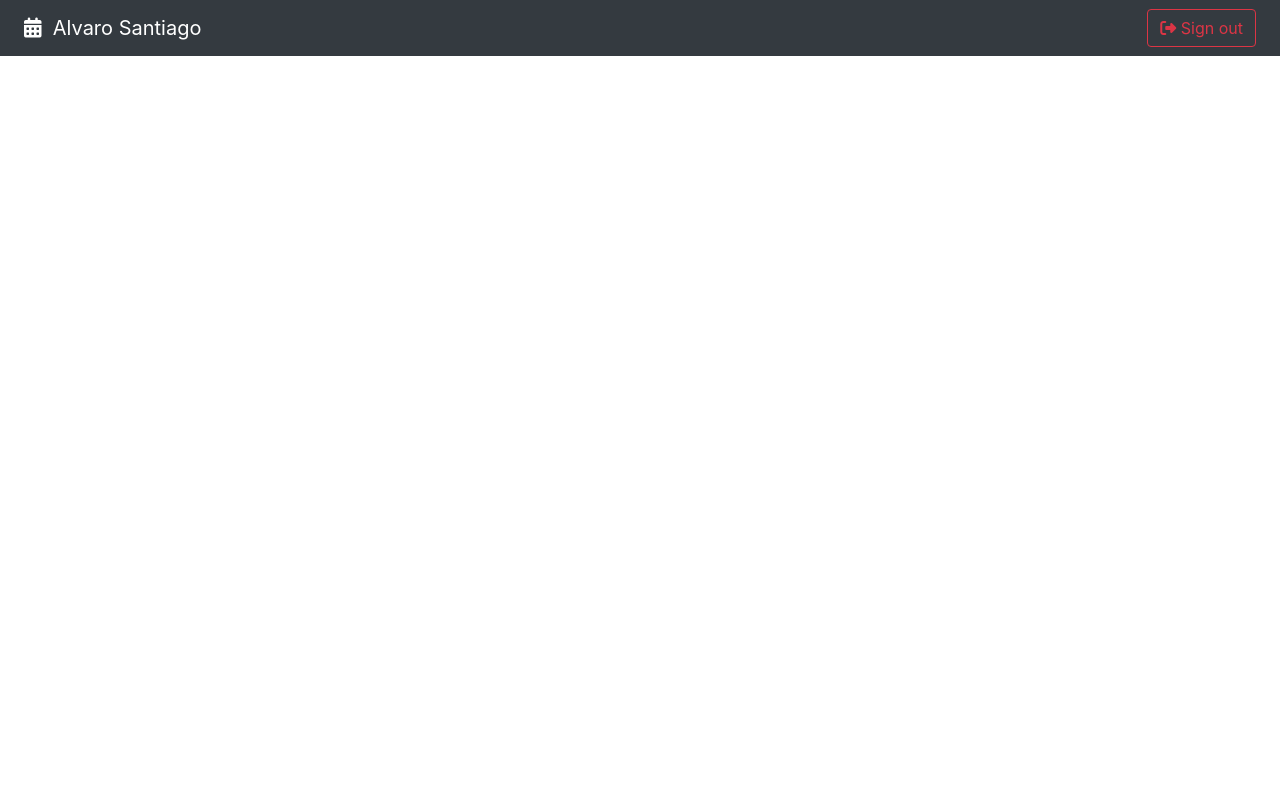
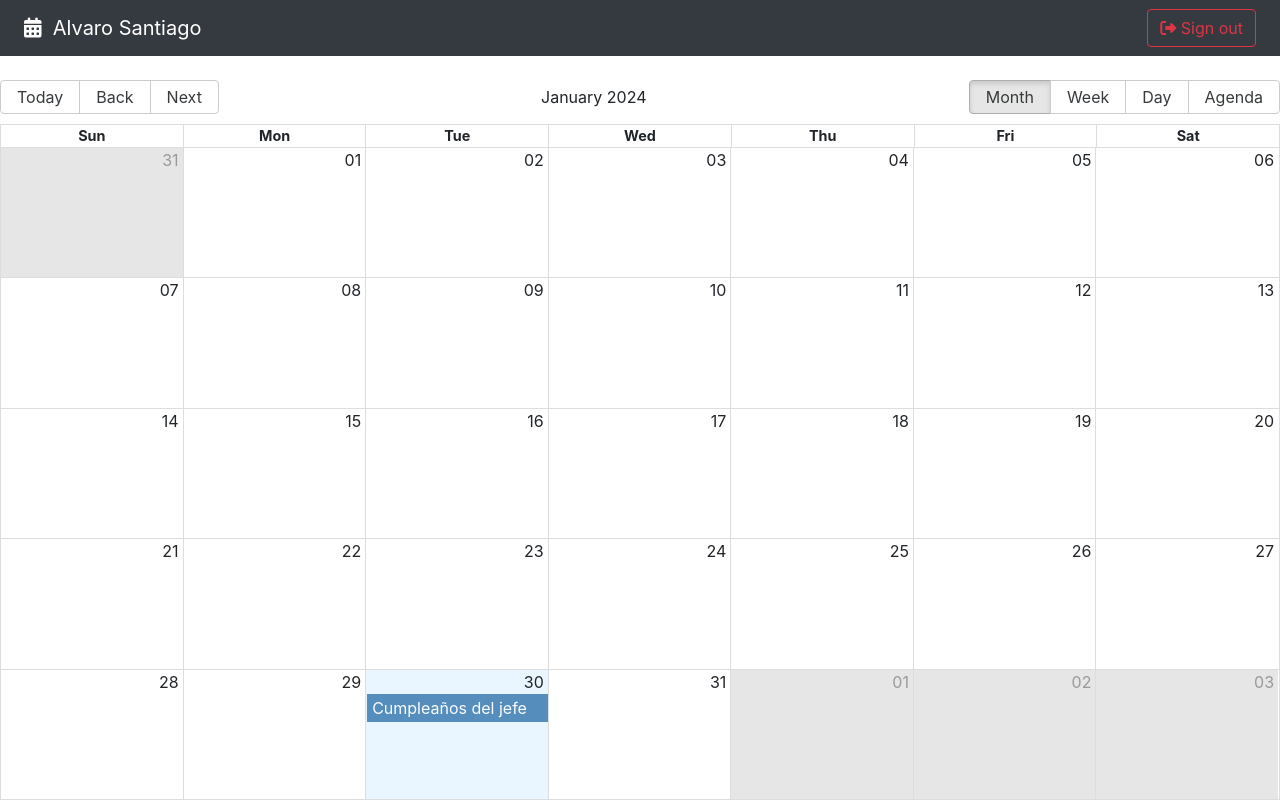
Before and after one commit to alvarosantiagolopez/CalendarApp, a React (Vite) app: page / in a window 1280 px wide. Built offline with nearby package versions, Linux system fonts and the light colour scheme.

Commit message:
react big calendar

```diff
--- a/package.json
+++ b/package.json
@@ -10,7 +10,9 @@
     "preview": "vite preview"
   },
   "dependencies": {
+    "date-fns": "^3.3.0",
     "react": "^18.2.0",
+    "react-big-calendar": "^1.8.6",
     "react-dom": "^18.2.0",
     "react-router-dom": "6"
   },
--- a/src/calendar/pages/CalendarPage.jsx
+++ b/src/calendar/pages/CalendarPage.jsx
@@ -1,10 +1,55 @@
+import { Calendar } from 'react-big-calendar';
+import 'react-big-calendar/lib/css/react-big-calendar.css';
+
+import { addHours } from 'date-fns';
 import { Navbar } from "../"
+
+import { localizer } from '../../helpers';
+
+
+const events = [{
+    title: 'Cumpleaños del jefe',
+    notes: 'Hay que comprar el pastel',
+    start: new Date(),
+    end: addHours(new Date(), 2),
+    bgColor: '#fafafa',
+    user: {
+        _id: '123',
+        name: 'Alvaro'
+    }
+}]
 
 
 export const CalendarPage = () => {
+
+    const eventStyleGetter = (event, start, end, isSelected) => {
+        const style = {
+            backgroundcolor: '#347CF7',
+            borderRadius: '0px',
+            opacity: 0.8,
+            color: 'white'
+        }
+
+        return {
+            style
+        }
+
+    }
+
     return (
         <>
             <Navbar />
+
+            < Calendar
+                localizer={localizer}
+                events={events}
+                startAccessor="start"
+                endAccessor="end"
+                style={{ height: 'calc(100vh - 80px)' }}
+                eventPropGetter={eventStyleGetter}
+            />
+
+
         </>
     )
 }
--- /dev/null
+++ b/src/helpers/calendarLocalizer.js
@@ -0,0 +1,15 @@
+import { dateFnsLocalizer } from 'react-big-calendar';
+import { format, parse, startOfWeek, getDay } from 'date-fns';
+import enUS from 'date-fns/locale/en-US';
+
+const locales = {
+    'en-US': enUS,
+}
+
+export const localizer = dateFnsLocalizer({
+    format,
+    parse,
+    startOfWeek,
+    getDay,
+    locales,
+});
--- /dev/null
+++ b/src/helpers/index.js
@@ -0,0 +1,2 @@
+
+export * from './calendarLocalizer';
```
Also changed, not shown: 1 other file (tests, documents, lock files or other folders).
